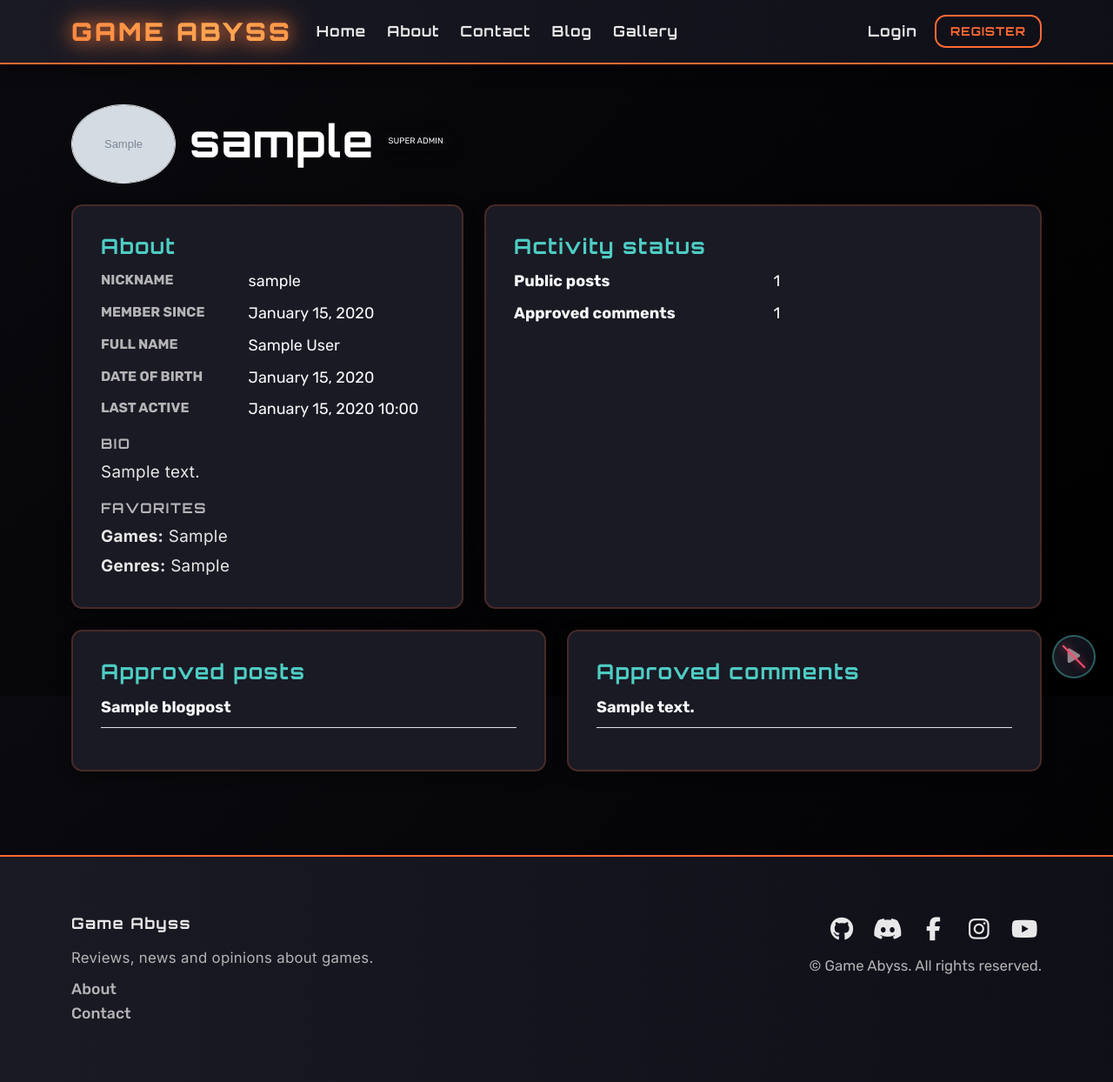
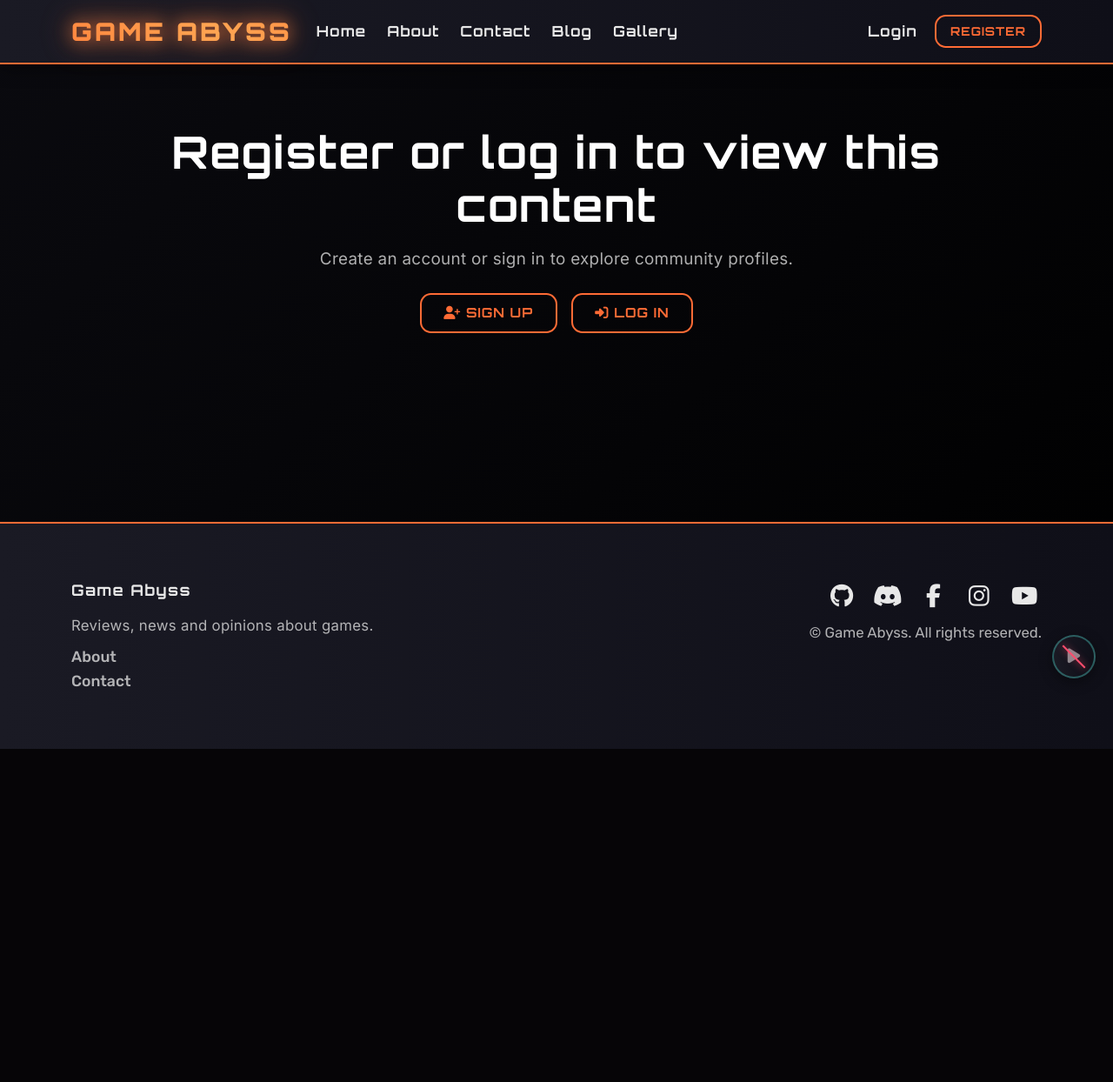
Before and after one commit to Drake-Designer/Game-Abyss, a Django app: page /u/sample/ in a window 1280 px wide. Shown: the whole page at 87% size. After the commit the page ends 861 px from the top, so only its background shows below. Run offline with Django 5.2, Linux system fonts and the light colour scheme; tables that the repository leaves empty hold one stand-in row (values such as "Sample post"); grey boxes marked "Sample" are stand-in pictures; some libraries are stand-ins or nearby versions.

Commit message:
Implement profile visibility rules so only logged-in users can view profiles, restrict sensitive fields to owners and superadmins, and show a CTA page to unauthenticated visitors.

```diff
--- a/accounts/templates/accounts/profile.html
+++ b/accounts/templates/accounts/profile.html
@@ -78,6 +78,7 @@
               <dd class="col-sm-7 mb-0" data-testid="profile-member-since">
                 {{ member_since|date:"F j, Y" }}
               </dd>
+              {% if not public_only %}
                 <dt class="col-sm-5 text-uppercase text-muted small">Full name</dt>
                 <dd class="col-sm-7 mb-0" data-testid="profile-full-name">
                   {% if full_name %}
@@ -86,9 +87,10 @@
                     Hidden
                   {% endif %}
                 </dd>
+              {% endif %}
               <dt class="col-sm-5 text-uppercase text-muted small">Date of birth</dt>
               <dd class="col-sm-7 mb-0" data-testid="profile-birthdate">
-                {% if profile.date_of_birth %}{{ profile.date_of_birth|date:"F j, Y" }}{% endif %}
+                {{ date_of_birth_display }}
               </dd>
               <dt class="col-sm-5 text-uppercase text-muted small">Last active</dt>
               <dd class="col-sm-7 mb-0" data-testid="profile-last-active">
@@ -135,6 +137,7 @@
         </div>
       </div>
     </div>
+    {% if not public_only %}
       <div class="row g-4">
         <div class="col-lg-6">
           <div class="comp-card h-100">
@@ -178,6 +181,7 @@
           </div>
         </div>
       </div>
+    {% endif %}
     {% if show_moderation_tools %}
       <section class="mb-4 mt-4">
         <div class="comp-card">
--- /dev/null
+++ b/accounts/templates/accounts/profile_cta.html
@@ -0,0 +1,20 @@
+{% extends "base.html" %}
+{% block title %}
+  Profile access · Game Abyss
+{% endblock title %}
+{% block content %}
+  <section class="py-5">
+    <div class="container text-center">
+      <h1 class="mb-3">Register or log in to view this content</h1>
+      <p class="text-muted mb-4">Create an account or sign in to explore community profiles.</p>
+      <div class="d-flex flex-column flex-sm-row justify-content-center gap-3">
+        <a class="comp-button comp-button--primary" href="{{ signup_url }}">
+          <i class="fa-solid fa-user-plus"></i><span>Sign up</span>
+        </a>
+        <a class="comp-button comp-button--outline" href="{{ login_url }}">
+          <i class="fa-solid fa-right-to-bracket"></i><span>Log in</span>
+        </a>
+      </div>
+    </div>
+  </section>
+{% endblock content %}
--- a/accounts/views.py
+++ b/accounts/views.py
@@ -10,6 +10,7 @@ from django.db import models
 from django.db.models import Q
 from django.shortcuts import get_object_or_404, redirect, render
 from django.urls import reverse
+from django.utils.formats import date_format
 
 from blog.models import BlogPost, Comment, CommentReport, log_moderation_action
 from pages.models import HelpRequest
@@ -56,15 +57,29 @@ def _process_email_change(request, user, new_email: str):
 
     email_address.send_confirmation(request=request)
     messages.info(
-        request, "We've sent a confirmation email. Please verify the new address to activate it.")
+        request, "We've sent a confirmation email. Please verify the new address to activate it."
+    )
 
 
 def profile(request, username):
-    """Public profile page with activity and metadata."""
+    """Show a user's public profile page. If not logged in, show a login or sign up call to action."""
     profile_user = get_object_or_404(
-        User.objects.select_related("profile"), username=username)
+        User.objects.select_related("profile"), username=username
+    )
+
+    if not request.user.is_authenticated:
+        return render(
+            request,
+            "accounts/profile_cta.html",
+            {
+                "login_url": reverse("account_login"),
+                "signup_url": reverse("account_signup"),
+            },
+        )
+
     profile_obj = _get_profile(profile_user)
-    is_self = request.user.is_authenticated and request.user.pk == profile_user.pk
+    is_self = request.user.pk == profile_user.pk
+    public_only = not is_self
 
     approved_posts_qs = (
         profile_user.blog_posts.filter(status=BlogPost.STATUS_APPROVED)
@@ -77,7 +92,7 @@ def profile(request, username):
         .order_by("-created_at")
     )
 
-    draft_posts = []
+    draft_posts: list[BlogPost] = []
     if is_self:
         draft_posts = list(
             profile_user.blog_posts.filter(status=BlogPost.STATUS_DRAFT)
@@ -85,12 +100,15 @@ def profile(request, username):
             .order_by("-updated_at")
         )
 
-    posts_page = Paginator(approved_posts_qs, 5).get_page(
-        request.GET.get("post_page")
-    )
-    comments_page = Paginator(approved_comments_qs, 5).get_page(
-        request.GET.get("comment_page")
-    )
+    posts_page = None
+    comments_page = None
+    if not public_only:
+        posts_page = Paginator(approved_posts_qs, 5).get_page(
+            request.GET.get("post_page")
+        )
+        comments_page = Paginator(approved_comments_qs, 5).get_page(
+            request.GET.get("comment_page")
+        )
 
     public_post_count = approved_posts_qs.count()
     approved_comment_count = approved_comments_qs.count()
@@ -109,11 +127,12 @@ def profile(request, username):
     latest_post = approved_posts_qs.first()
     if latest_post:
         last_active_candidates.append(
-            latest_post.published_at or latest_post.created_at)
+            latest_post.published_at or latest_post.created_at
+        )
     latest_comment = approved_comments_qs.first()
     if latest_comment:
         last_active_candidates.append(latest_comment.created_at)
-    if draft_posts:
+    if is_self and draft_posts:
         last_active_candidates.append(draft_posts[0].updated_at)
     last_active = max(
         last_active_candidates) if last_active_candidates else None
@@ -127,6 +146,12 @@ def profile(request, username):
         (profile_obj.favorite_games or "").strip()
         or (profile_obj.favorite_genres or "").strip()
     )
+
+    date_of_birth_display: str | None = None
+    if profile_obj.date_of_birth:
+        dob_format = "F j, Y" if is_self else "F j"
+        date_of_birth_display = date_format(
+            profile_obj.date_of_birth, dob_format)
 
     show_moderation_tools = is_self and profile_user.is_staff
     staff_tools: list[dict[str, str | int | None]] = []
@@ -168,30 +193,33 @@ def profile(request, username):
         "profile_user": profile_user,
         "profile": profile_obj,
         "is_self": is_self,
-        "full_name": full_name_value if full_name_value else None,
-        "approved_posts": list(approved_posts_qs),
-        "approved_comments": list(approved_comments_qs),
+        "public_only": public_only,
         "role_badge": role_badge,
         "member_since": profile_user.date_joined,
         "last_active": last_active,
-        "draft_posts": draft_posts,
+        "stats": stats,
+        "has_favorites": has_favorites,
+        "date_of_birth_display": date_of_birth_display,
+        "full_name": full_name_value if is_self and full_name_value else None,
+        "draft_posts": draft_posts if is_self else [],
         "posts_page": posts_page,
         "comments_page": comments_page,
-        "stats": stats,
-        "has_favorites": has_favorites,
         "show_moderation_tools": show_moderation_tools,
-        "staff_tools": staff_tools,
+        "staff_tools": staff_tools if show_moderation_tools else [],
     }
+
     return render(request, "accounts/profile.html", context)
 
 
 @login_required
 def profile_edit(request):
+    """Let the logged in user update their profile and email. On success, redirect back to their profile."""
     profile_obj = _get_profile(request.user)
 
     if request.method == "POST":
-        form = ProfileForm(request.POST, request.FILES,
-                           instance=profile_obj, user=request.user)
+        form = ProfileForm(
+            request.POST, request.FILES, instance=profile_obj, user=request.user
+        )
         if form.is_valid():
             form.save()
             if form.email_changed:
@@ -207,11 +235,13 @@ def profile_edit(request):
 @login_required
 @verified_email_required
 def profile_delete(request):
+    """Delete the current user's account after confirming the password. Logs out and redirects to home."""
     if request.method == "POST":
         password = (request.POST.get("confirm_password") or "").strip()
         if not request.user.check_password(password):
             messages.error(
-                request, "Incorrect password. Your account was not deleted.")
+                request, "Incorrect password. Your account was not deleted."
+            )
             return redirect("accounts:profile_delete")
 
         user = request.user
@@ -226,10 +256,13 @@ def profile_delete(request):
 
 @login_required
 def my_profile_redirect(request):
+    """Shortcut that redirects the logged in user to their own profile page."""
     return redirect("accounts:profile", request.user.username)
 
 
 class VerifiedEmailPasswordChangeView(PasswordChangeView):
+    """Password change view that only allows access if the user's email is verified."""
+
     def dispatch(self, request, *args, **kwargs):
         response = ensure_verified_email(request)
         if response is not None:
@@ -239,42 +272,69 @@ class VerifiedEmailPasswordChangeView(PasswordChangeView):
 
 @staff_member_required
 def staff_dashboard(request):
+    """Staff overview with counters and quick links to common moderation tasks."""
     counters = {
         "pending_posts": BlogPost.objects.filter(status=BlogPost.STATUS_PENDING).count(),
         "pending_comments": Comment.objects.filter(status=Comment.STATUS_PENDING).count(),
         "unresolved_reports": CommentReport.objects.filter(resolved=False).count(),
-        "open_help_requests": HelpRequest.objects.exclude(status=HelpRequest.STATUS_RESOLVED).count(),
+        "open_help_requests": HelpRequest.objects.exclude(
+            status=HelpRequest.STATUS_RESOLVED
+        ).count(),
         "featured_posts": BlogPost.objects.filter(featured=True).count(),
         "total_users": User.objects.count(),
     }
     quick_links = [
-        {"label": "Pending posts", "url": reverse(
-            "accounts:staff_pending_posts"), "icon": "fa-newspaper"},
-        {"label": "Pending comments", "url": reverse(
-            "accounts:staff_pending_comments"), "icon": "fa-comments"},
-        {"label": "Reports", "url": reverse(
-            "accounts:staff_reports"), "icon": "fa-triangle-exclamation"},
-        {"label": "Help requests", "url": reverse(
-            "accounts:staff_help_requests"), "icon": "fa-life-ring"},
+        {
+            "label": "Pending posts",
+            "url": reverse("accounts:staff_pending_posts"),
+            "icon": "fa-newspaper",
+        },
+        {
+            "label": "Pending comments",
+            "url": reverse("accounts:staff_pending_comments"),
+            "icon": "fa-comments",
+        },
+        {
+            "label": "Reports",
+            "url": reverse("accounts:staff_reports"),
+            "icon": "fa-triangle-exclamation",
+        },
+        {
+            "label": "Help requests",
+            "url": reverse("accounts:staff_help_requests"),
+            "icon": "fa-life-ring",
+        },
         {"label": "User search", "url": reverse(
             "accounts:staff_user_search"), "icon": "fa-users"},
-        {"label": "Featured manager", "url": reverse(
-            "accounts:staff_featured_manager"), "icon": "fa-star"},
-        {"label": "Content search", "url": reverse(
-            "accounts:staff_content_search"), "icon": "fa-search"},
+        {
+            "label": "Featured manager",
+            "url": reverse("accounts:staff_featured_manager"),
+            "icon": "fa-star",
+        },
+        {
+            "label": "Content search",
+            "url": reverse("accounts:staff_content_search"),
+            "icon": "fa-search",
+        },
         {"label": "Admin", "url": reverse(
             "admin:index"), "icon": "fa-gauge-high"},
     ]
-    return render(request, "accounts/staff/dashboard.html", {"counters": counters, "quick_links": quick_links})
+    return render(
+        request,
+        "accounts/staff/dashboard.html",
+        {"counters": counters, "quick_links": quick_links},
+    )
 
 
 @staff_member_required
 def staff_pending_posts(request):
+    """Moderate pending posts. Approve, reject, or delete items from a paginated list."""
     if request.method == "POST":
         post_id = request.POST.get("post_id")
         action = request.POST.get("action") or ""
         post = get_object_or_404(
-            BlogPost.objects.select_related("author"), pk=post_id)
+            BlogPost.objects.select_related("author"), pk=post_id
+        )
         if action == "approve":
             post.status = BlogPost.STATUS_APPROVED
             post.save()
@@ -294,19 +354,26 @@ def staff_pending_posts(request):
         return redirect("accounts:staff_pending_posts")
 
     qs = BlogPost.objects.filter(
-        status=BlogPost.STATUS_PENDING).select_related("author")
+        status=BlogPost.STATUS_PENDING
+    ).select_related("author")
     paginator = Paginator(qs.order_by("created_at"), 20)
     page_obj = paginator.get_page(request.GET.get("page"))
-    return render(request, "accounts/staff/pending_posts.html", {"page_obj": page_obj, "total_pending": qs.count()})
+    return render(
+        request,
+        "accounts/staff/pending_posts.html",
+        {"page_obj": page_obj, "total_pending": qs.count()},
+    )
 
 
 @staff_member_required
 def staff_pending_comments(request):
+    """Moderate pending comments. Approve, reject, or delete items from a paginated list."""
     if request.method == "POST":
         comment_id = request.POST.get("comment_id")
         action = request.POST.get("action") or ""
         comment = get_object_or_404(
-            Comment.objects.select_related("author", "post"), pk=comment_id)
+            Comment.objects.select_related("author", "post"), pk=comment_id
+        )
         if action == "approve":
             comment.status = Comment.STATUS_APPROVED
             comment.save()
@@ -326,38 +393,49 @@ def staff_pending_comments(request):
         return redirect("accounts:staff_pending_comments")
 
     qs = Comment.objects.filter(status=Comment.STATUS_PENDING).select_related(
-        "author", "post", "post__author")
+        "author", "post", "post__author"
+    )
     paginator = Paginator(qs.order_by("created_at"), 25)
     page_obj = paginator.get_page(request.GET.get("page"))
-    return render(request, "accounts/staff/pending_comments.html", {"page_obj": page_obj, "total_pending": qs.count()})
+    return render(
+        request,
+        "accounts/staff/pending_comments.html",
+        {"page_obj": page_obj, "total_pending": qs.count()},
+    )
 
 
 @staff_member_required
 def staff_reports(request):
+    """Handle user reports on comments. Resolve, reject, or delete the related comment."""
     if request.method == "POST":
         report_id = request.POST.get("report_id")
         action = request.POST.get("action") or ""
-        report = get_object_or_404(CommentReport.objects.select_related(
-            "comment", "comment__post"), pk=report_id)
+        report = get_object_or_404(
+            CommentReport.objects.select_related("comment", "comment__post"),
+            pk=report_id,
+        )
         comment = report.comment
         if action == "resolve":
             report.resolved = True
             report.save(update_fields=["resolved"])
             log_moderation_action(
-                request.user, "resolve_report", comment, notes=f"Report #{report.pk} resolved")
+                request.user, "resolve_report", comment, notes=f"Report #{report.pk} resolved"
+            )
             messages.success(request, "Report marked as resolved.")
         elif action == "reject_comment":
             if comment:
                 comment.status = Comment.STATUS_REJECTED
                 comment.save()
                 log_moderation_action(
-                    request.user, "reject_comment", comment, notes=f"Report #{report.pk} rejected")
+                    request.user, "reject_comment", comment, notes=f"Report #{report.pk} rejected"
+                )
             report.resolved = True
             report.save(update_fields=["resolved"])
             messages.info(request, "Comment rejected and report resolved.")
         elif action == "delete_comment" and comment:
             log_moderation_action(
-                request.user, "delete_comment", comment, notes=f"Report #{report.pk}")
+                request.user, "delete_comment", comment, notes=f"Report #{report.pk}"
+            )
             comment.delete()
             report.resolved = True
             report.save(update_fields=["resolved"])
@@ -367,14 +445,20 @@ def staff_reports(request):
         return redirect("accounts:staff_reports")
 
     qs = CommentReport.objects.filter(resolved=False).select_related(
-        "comment", "comment__author", "comment__post")
+        "comment", "comment__author", "comment__post"
+    )
     paginator = Paginator(qs.order_by("-created_at"), 25)
     page_obj = paginator.get_page(request.GET.get("page"))
-    return render(request, "accounts/staff/reports.html", {"page_obj": page_obj, "total_reports": qs.count()})
+    return render(
+        request,
+        "accounts/staff/reports.html",
+        {"page_obj": page_obj, "total_reports": qs.count()},
+    )
 
 
 @staff_member_required
 def staff_help_requests(request):
+    """Track and update user help requests. Mark items as in progress or resolved."""
     if request.method == "POST":
         req_id = request.POST.get("request_id")
         action = request.POST.get("action") or ""
@@ -394,11 +478,16 @@ def staff_help_requests(request):
     qs = HelpRequest.objects.exclude(status=HelpRequest.STATUS_RESOLVED)
     paginator = Paginator(qs.order_by("-created_at"), 20)
     page_obj = paginator.get_page(request.GET.get("page"))
-    return render(request, "accounts/staff/help_requests.html", {"page_obj": page_obj, "open_count": qs.count()})
+    return render(
+        request,
+        "accounts/staff/help_requests.html",
+        {"page_obj": page_obj, "open_count": qs.count()},
+    )
 
 
 @staff_member_required
 def staff_user_search(request):
+    """Search users by username or email and show a paginated list of results."""
     query = (request.GET.get("q") or "").strip()
     results = User.objects.none()
     if query:
@@ -409,16 +498,22 @@ def staff_user_search(request):
         )
     paginator = Paginator(results, 25)
     page_obj = paginator.get_page(request.GET.get("page"))
-    return render(request, "accounts/staff/user_search.html", {"page_obj": page_obj, "query": query})
+    return render(
+        request,
+        "accounts/staff/user_search.html",
+        {"page_obj": page_obj, "query": query},
+    )
 
 
 @staff_member_required
 def staff_featured_manager(request):
+    """Toggle the featured flag on posts and browse featured content."""
     if request.method == "POST":
         post_id = request.POST.get("post_id")
         action = request.POST.get("action") or ""
         post = get_object_or_404(
-            BlogPost.objects.select_related("author"), pk=post_id)
+            BlogPost.objects.select_related("author"), pk=post_id
+        )
         if action == "feature":
             post.featured = True
             post.save(update_fields=["featured", "updated_at"])
@@ -434,25 +529,33 @@ def staff_featured_manager(request):
         return redirect("accounts:staff_featured_manager")
 
     qs = BlogPost.objects.select_related("author").order_by(
-        models.F("featured").desc(), "-published_at", "-updated_at")
+        models.F("featured").desc(), "-published_at", "-updated_at"
+    )
     paginator = Paginator(qs, 25)
     page_obj = paginator.get_page(request.GET.get("page"))
     return render(
         request,
         "accounts/staff/featured_manager.html",
-        {"page_obj": page_obj, "featured_total": BlogPost.objects.filter(
-            featured=True).count()},
+        {
+            "page_obj": page_obj,
+            "featured_total": BlogPost.objects.filter(featured=True).count(),
+        },
     )
 
 
 @staff_member_required
 def staff_content_search(request):
+    """Search posts and comments by a free text query and show recent matches."""
     query = (request.GET.get("q") or "").strip()
     posts, comments = [], []
     if query:
         posts = list(
             BlogPost.objects.select_related("author")
-            .filter(Q(title__icontains=query) | Q(body__icontains=query) | Q(tags__icontains=query))
+            .filter(
+                Q(title__icontains=query)
+                | Q(body__icontains=query)
+                | Q(tags__icontains=query)
+            )
             .order_by("-published_at", "-updated_at")[:25]
         )
         comments = list(
@@ -460,18 +563,24 @@ def staff_content_search(request):
             .filter(body__icontains=query)
             .order_by("-created_at")[:25]
         )
-    return render(request, "accounts/staff/content_search.html", {"query": query, "posts": posts, "comments": comments})
+    return render(
+        request,
+        "accounts/staff/content_search.html",
+        {"query": query, "posts": posts, "comments": comments},
+    )
 
 
 @staff_member_required
 def staff_view_as_user(request):
+    """Preview a user's public profile as seen by others to help with moderation."""
     username = (request.GET.get("username") or "").strip()
     preview_user, preview_profile = None, None
     preview_posts, preview_comments, preview_stats, last_active = [], [], {}, None
 
     if username:
         preview_user = get_object_or_404(
-            User.objects.select_related("profile"), username=username)
+            User.objects.select_related("profile"), username=username
+        )
         preview_profile = _get_profile(preview_user)
 
         posts_qs = (
@@ -497,7 +606,8 @@ def staff_view_as_user(request):
             last_active_candidates.append(preview_user.last_login)
         if preview_posts:
             last_active_candidates.append(
-                preview_posts[0].published_at or preview_posts[0].created_at)
+                preview_posts[0].published_at or preview_posts[0].created_at
+            )
         if preview_comments:
             last_active_candidates.append(preview_comments[0].created_at)
         if last_active_candidates:
```
Also changed, not shown: accounts/tests.py (+60 -8 lines). Lines whose indentation alone changed are shown as unchanged.
